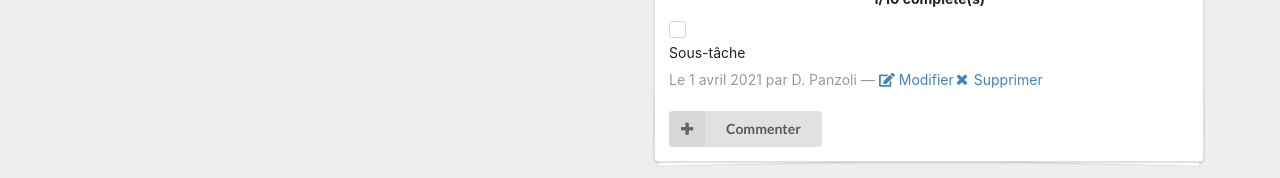
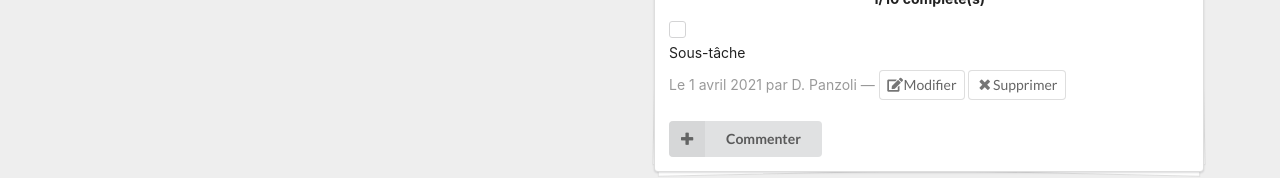
Before and after one commit to dpanzoli/react-stdesk, a React (Create React App) app in the folder client/: page / in a window 1280 px wide. Shown: the part 148-326 px from the top of the page. Built offline with nearby package versions, Linux system fonts and the light colour scheme; no server answers.

Commit message:
Mise en oeuvre des événements

```diff
--- a/client/src/Task.js
+++ b/client/src/Task.js
@@ -8,11 +8,20 @@ class Task extends React.Component {
 	constructor(props) {
 		super(props);
 		this.state = {
-			overdue: true
+			overdue: true,
+			selected: false
 		};
+		this.selectTask = this.selectTask.bind(this);
 	}
 
-	componentDidMount() {}
+	componentDidMount() {
+	}
+
+	// Sélectionner la tâche au clic
+	selectTask() {
+		this.setState({ selected: true });
+		this.props.taskHasChanged();
+	}
 
 	render() {
 		// Icône devant la fiche
@@ -47,10 +56,10 @@ class Task extends React.Component {
 		// Composition de la vue
 
 		return (
-			<div className="ui item">
+			<div className="ui  item" onClick={this.selectTask}>
 				{icon}
 				<div className="content">
-				<div className="ui segment">
+				<div className={`ui segment ${this.state.selected?'blue raised':''}`} >
 					<h3 className="header">{this.props.titre}</h3>
 					<div className="description">
 						<p></p>
@@ -74,6 +83,8 @@ class Task extends React.Component {
 			</div>
 		);
 	}
+
+
 }
 
 export default Task;
--- a/client/src/TaskDetails.js
+++ b/client/src/TaskDetails.js
@@ -1,5 +1,4 @@
 import React from 'react';
-import Task from './Task';
 import './TaskList.css';
 
 class TaskList extends React.Component {
@@ -39,8 +38,14 @@ class TaskList extends React.Component {
 								Le 1 avril 2021	par D. Panzoli
 								<span className="control">
 									&nbsp;&mdash;&nbsp;
-									<a><i className="edit icon"></i>Modifier</a>
-									<a><i className="delete icon"></i>Supprimer</a>
+									<button className="ui compact basic icon button">
+										<i className="edit icon"></i>
+										Modifier
+									</button>
+									<button className="ui compact basic icon button">
+										<i className="delete icon"></i>
+										Supprimer
+									</button>
 								</span>
 							</div>
 						</div>
--- a/client/src/TaskList.js
+++ b/client/src/TaskList.js
@@ -32,6 +32,10 @@ class TaskList extends React.Component {
 		);
 	}
 
+	taskHasChanged() {
+		console.log("La tâche a changé");
+	}
+
 	render() {
 		const { error, isLoaded, items } = this.state;
 		if (error) {
@@ -48,12 +52,18 @@ class TaskList extends React.Component {
 				<div id="loading">Chargement des données</div>
 			);
 		} else {
-
 			return (
 				<div id='tasklist' className="ui items">
 				{
-					Object.entries(items).map(
-				([k, v]) =>  <Task key={k} titre={v.title} date={v.date} categories={v.categories} complete={v.complete}/>
+					Object.entries(items).map( ([k, v]) =>
+						<Task
+							key={k}
+							titre={v.title}
+							date={v.date}
+							categories={v.categories}
+							complete={v.complete}
+							taskHasChanged={this.taskHasChanged}
+						/>
 					)
 				}
 				</div>
```
